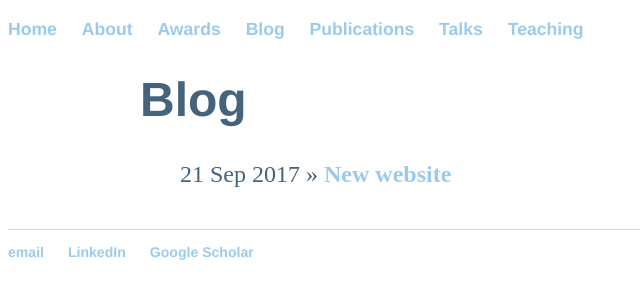
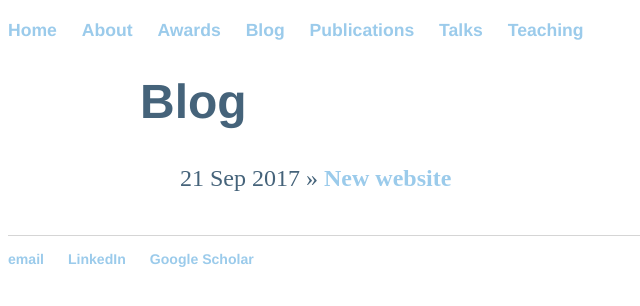
Before and after one commit to Hadrien-Montanelli/Hadrien-Montanelli.github.io, a Jekyll site: the page built from blog/index.html, in a window 1280 px wide. Shown: the top 306 px of the page, without its empty margins (0-640 px from the left). Built offline with Jekyll 4.4.1, drawn with Linux system fonts in a browser that asks for light colours.

Commit message:
Update main.css

```diff
--- a/css/main.css
+++ b/css/main.css
@@ -54,7 +54,7 @@
 }
 ul {
     font-size: 1.1em;
-    line-height: 1.25em;
+    line-height: 1.4em;
     color: rgb(69, 99, 122);
 }
 ul.posts {
```
